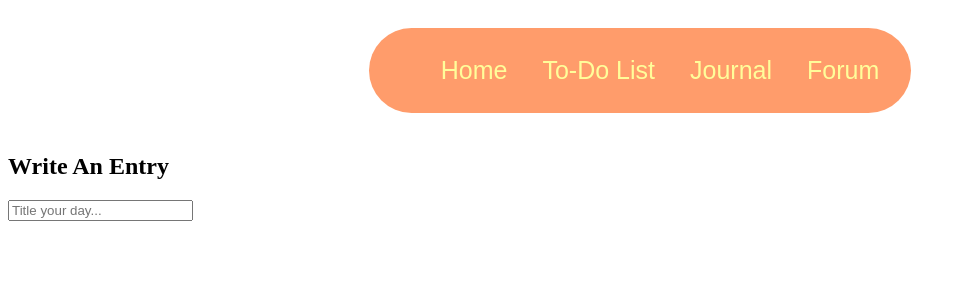
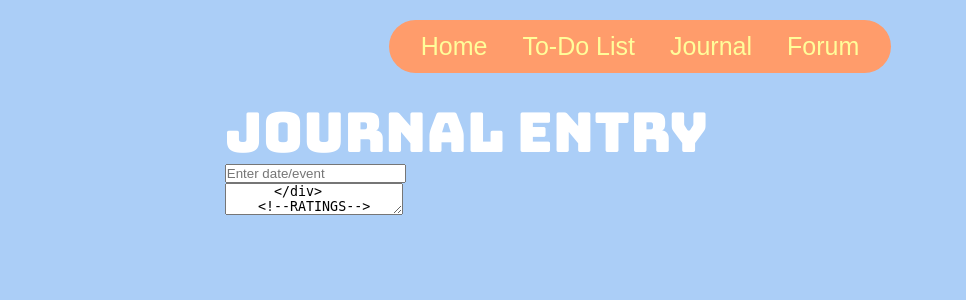
Before and after one commit to olivia-l-0803/Sunbeam-26, a Django app: template sunbeam/perfectDay/templates/journal.html in a window 1280 px wide. Shown: the top 300 px of the page, without its empty margins (0-966 px from the left). Run offline with Django 5.2, Linux system fonts and the light colour scheme; the template is opened without the code that fills it, so the values that code supplies are empty; some web fonts are replaced.

Commit message:
committegdrg

```diff
--- a/sunbeam/perfectDay/static/css/journal.css
+++ b/sunbeam/perfectDay/static/css/journal.css
@@ -0,0 +1,52 @@
+* {
+    margin: 0;
+    padding: 0;
+    box-sizing: border-box;
+}
+
+:root {
+    --Background-Color: #76afc8;
+    --Yellow-Color: #fffd9a;
+    --Blue-Text-Color: #213270;
+    --Outline-Color: #faa9e6;
+    --Orange-Color: #fcae7b;
+    --Peach-Color: #FFDE96;
+    --Coral-Color: #FA855A;
+    --Teal-Color: rgb(12, 0, 99);
+    --Light-Blue-Color: #eaf3ff;
+    --White: #ffffff;
+}
+
+body {
+    background-color: rgb(171, 206, 247);
+    /*min-height: 100vh;*/
+    overflow-x: hidden;
+    overflow-y: auto;
+    position: relative;
+
+}
+
+html {
+    width: 100%;
+}
+
+.journal-container {
+    max-width: 800px;
+    margin: 40px auto;
+    padding: 0 20px;
+    font-family: "Comfortaa", sans-serif;
+    margin-left: 16%;
+    margin-top: 10px;
+    display: flex;
+    flex-direction: column;
+}
+
+.journal-page-title {
+    color: white;
+    font-family: "Bungee", sans-serif;
+    font-weight: 200;
+    font-size:55px;
+    font-style: normal;
+    margin: 0;
+    line-height: 1.1;
+}
--- a/sunbeam/perfectDay/static/js/todo.js
+++ /dev/null
@@ -1,5 +0,0 @@
-
-
-function markedDone(self){
-    id = self.dataset.id
-}
--- a/sunbeam/perfectDay/templates/forum.html
+++ b/sunbeam/perfectDay/templates/forum.html
@@ -28,6 +28,7 @@
     <div class="content-wrapper1">
       <div class="DisplayContainer1">
         <form id="answerForm">
+          <h1>Share your thoughts</h1>
           <div>
                 <label for="name">Name:</label>
                 <input type="text" id="Name" placeholder="Enter a name/nickname" required>
@@ -45,17 +46,16 @@
               <div id="statusMsg"></div>
             </form>
         </div>
-
         </div>
       </div>
     </div>
   </div>
   <!-- Loads the replies -->
-  <div class="main-container3">
+  <div class="main-container">
     <div class="content-wrapper3">
       <div class="DisplayContainer3">
         <div id="reviewsDisplayContainer">
-            <h2>Others' Replies</h2>
+            <h1>Others' Replies</h1>
         <div id="answersList">Loading replies...</div>
       </div>
     </div>
--- a/sunbeam/perfectDay/templates/journal.html
+++ b/sunbeam/perfectDay/templates/journal.html
@@ -10,7 +10,7 @@
 <head>
     <meta charset="UTF-8">
     <meta name="viewport" content="width=device-width, initial-scale=1.0">
-    <title>Forums</title>
+    <title>Journal</title>
     <link rel="stylesheet" href="{% static 'css/journal.css' %}">
 </head>
 <body>
@@ -20,9 +20,45 @@
 
   </div>
 <div class="journal-container">
-  <h2 class="section-title">Write An Entry</h2>
-  <form onsubmit="return false;">
-    <input type="text" class="journal-input" placeholder="Title your day...">
+  <h1 class="journal-page-title">Journal Entry</h1>
+
+  <div class="journal-card">
+    <form onsubmit="return false;">
+      <input type="text" class="date-event-input" placeholder="Enter date/event">
+      <div class="textarea-wrapper">
+        <textarea class="journal-text-area" placeholder="Write about your day...">
+      </div>
+    <!--RATINGS-->
+    <div class="form-footer">
+      <div class="face-rating-group">
+        <label class="smiley-radio">
+          <input type="radio" name="day-rating" value="1">
+          <span class="face">🙁</span>
+        </label>
+        <label class="smiley-radio">
+          <input type="radio" name="day-rating" value="2">
+          <span class="face">😐</span>
+        </label>
+        <label class="smiley-radio">
+          <input type="radio" name="day-rating" value="3" checked>
+          <span class="face">🙂</span>
+        </label>
+        <label class="smiley-radio">
+          <input type="radio" name="day-rating" value="4">
+          <span class="face">😊</span>
+        </label>
+        <label class="smiley-radio">
+          <input type="radio" name="day-rating" value="5">
+          <span class="face">😁</span>
+        </label>
+      </div>
+
+      <!--SUBMIT BUTTON-->
+      <button type="button" class="submit-btn">Submit</button>
+    </div>
+
+    </form>
+  </div>
 
 
 </body>
--- a/sunbeam/perfectDay/templates/todo.html
+++ b/sunbeam/perfectDay/templates/todo.html
@@ -25,8 +25,8 @@
     {% for task in tasks %}
       {% if not task.done %}
       <div class="taskBox">
-        <button class = doneToggle id ="{{task.id}}" onclick="markedDone(this)" data-id="{{task.id}}"> </button>
-        <p>{{task.text}}</p><p>{{task.id}}</p>
+        <button type= "submit" class = doneToggle id ="{{task.id}}" name ="taskMarked" value ="{{task.id}}" > </button>
+        <p>{{task.text}}</p>
       </div>
       {% endif %}
     {% empty %}
--- a/sunbeam/perfectDay/views.py
+++ b/sunbeam/perfectDay/views.py
@@ -49,6 +49,11 @@
 
 def todo(request, userID):
     allTodo= todotask.objects.filter(authorid = userID)
+    if request.method == "POST":
+        taskID = request.POST.get("taskMarked")
+        task = todotask.objects.get(id= taskID)
+        print(task)
+
     data = {"ID": userID,
             "tasks": allTodo }
     template = loader.get_template('todo.html')
```
Also changed, not shown: sunbeam/perfectDay/static/css/forum.css (+4 -28 lines).
